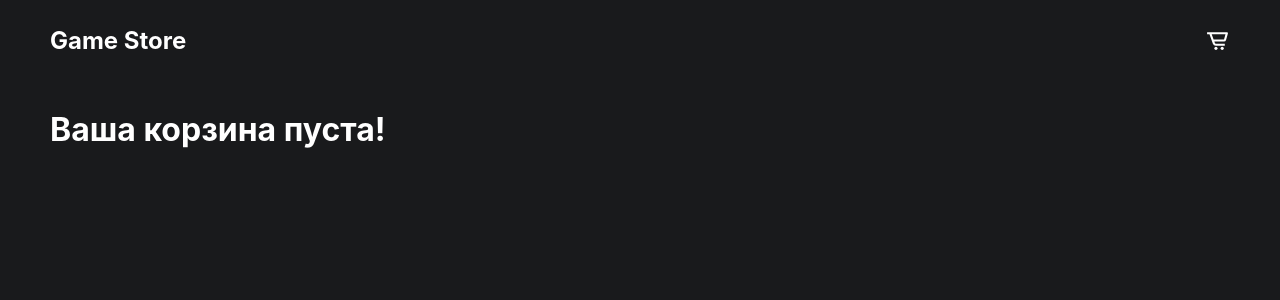
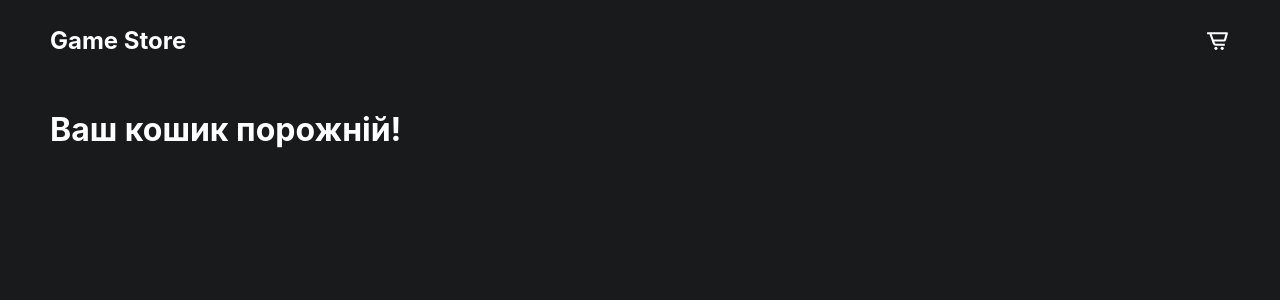
Before and after one commit to KAZAHv2/Kyrsach, a React (Create React App) app: page /order in a window 1280 px wide. Shown: the top 300 px of the page. Built offline with nearby package versions, Linux system fonts and the light colour scheme.

Commit message:
Update order-page.js

```diff
--- a/src/pages/order-page/order-page.js
+++ b/src/pages/order-page/order-page.js
@@ -8,7 +8,7 @@ export const OrderPage = () => {
     const items = useSelector((state) => state.cart.itemsInCart);
 
     if(items.length < 1) {
-        return <h1>Ваша корзина пуста!</h1>
+        return <h1>Ваш кошик порожній!</h1>
     }
 
     return (
@@ -18,7 +18,7 @@ export const OrderPage = () => {
             </div>
             <div className="order-page__right">
                 <div className="order-page__total-price">
-                    <span>{ items.length } { enumerate(items.length, ['товар', 'товара', 'товаров'])} на сумму {calcTotalPrice(items)} руб.</span>
+                    <span>{ items.length } { enumerate(items.length, ['товар', 'товарy', 'товарів'])} на сумму {calcTotalPrice(items)} грн.</span>
                 </div>
             </div>
         </div>
```
